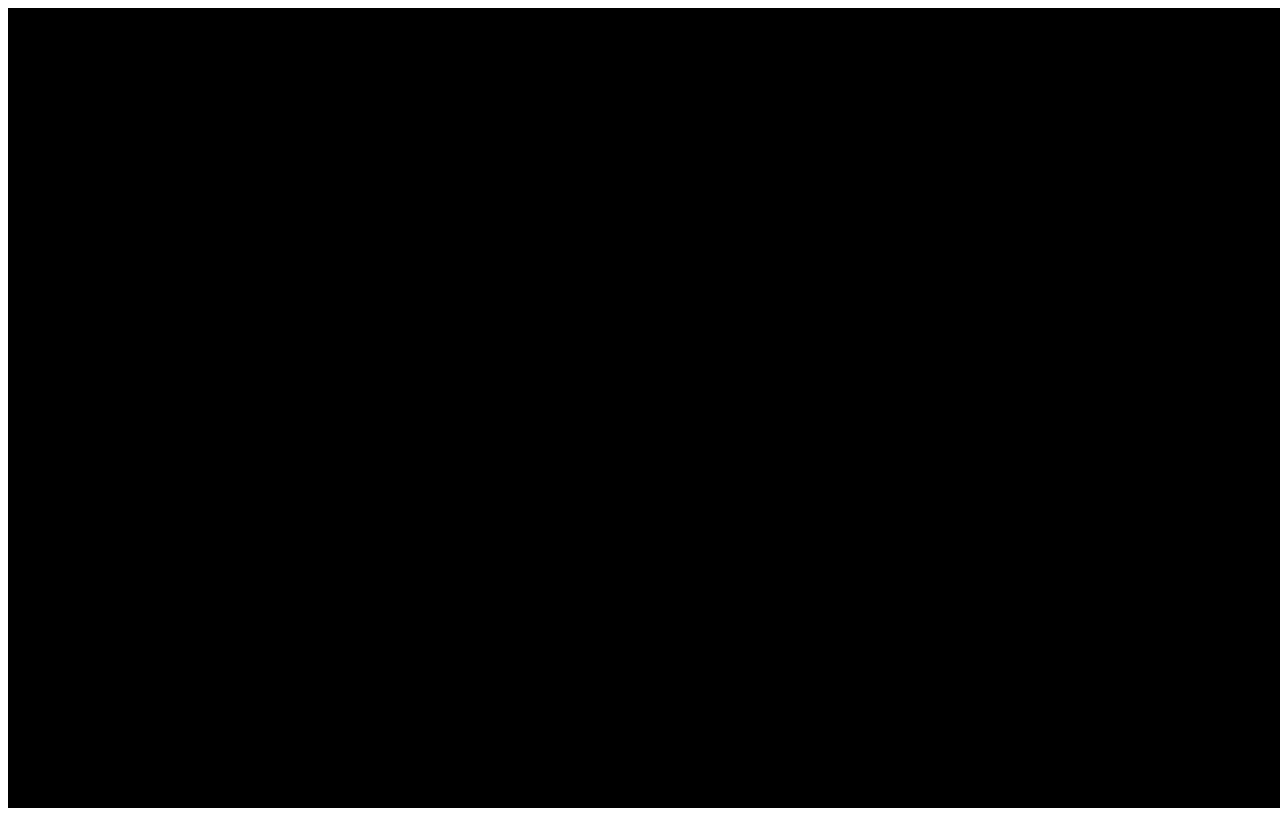
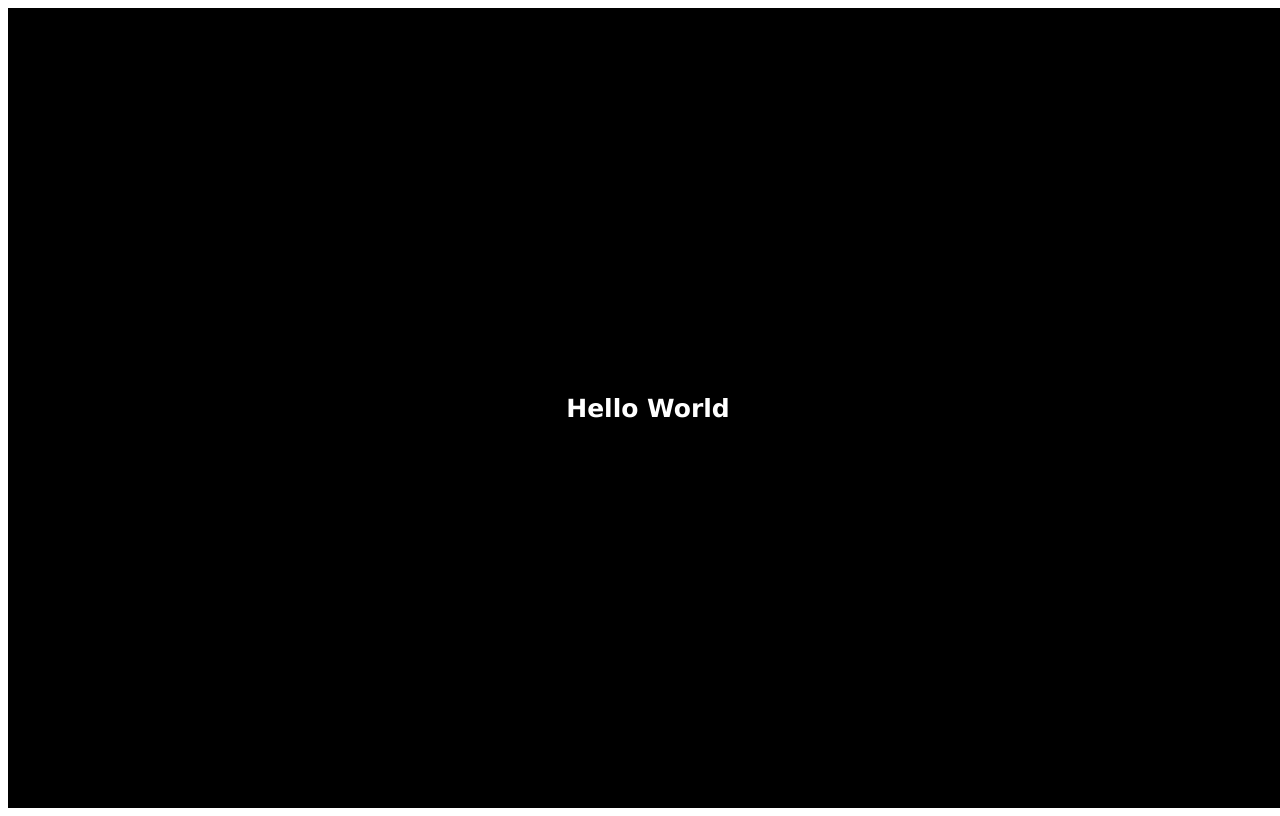
Before and after one commit to george-swift/exercise-hello-world, a plain HTML site: page index.html in a window 1280 px wide. Drawn offline with Linux system fonts and the light colour scheme.

Commit message:
Add styles to h1 element in header

```diff
--- a/style.css
+++ b/style.css
@@ -7,3 +7,9 @@
   height: 100vh;
   background-color: #000;
 }
+
+.header-text {
+  font-family: "Lucida Sans", "Lucida Grande", Verdana, sans-serif;
+  font-size: 25px;
+  color: #fff;
+}
```
